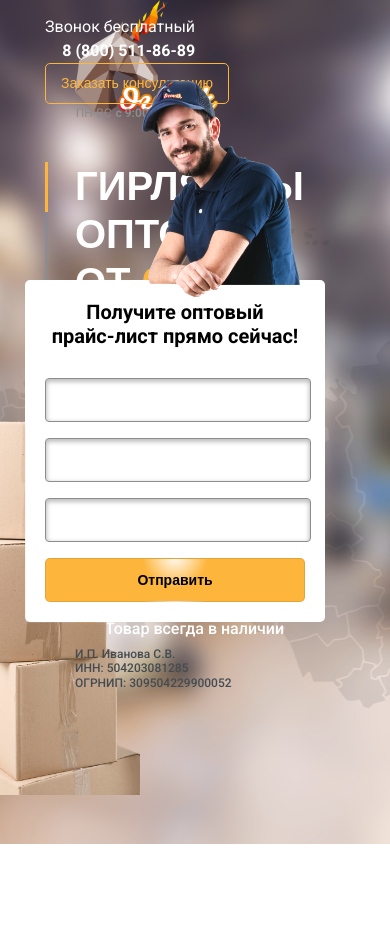
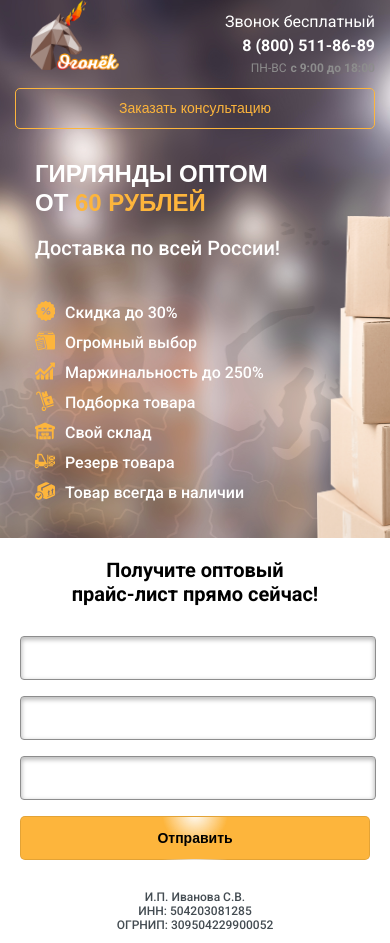
Before and after one commit to z80b/girlandy, a PHP site: page / in a window 390 px wide; the page is wider, and only the part inside the window is pictured. Before the commit the page ends 844 px from the top of that part, so only its background shows below. Run offline with PHP 8.4, Linux system fonts and the light colour scheme.

Commit message:
mobile version

```diff
--- a/src/css/blocks/form.styl
+++ b/src/css/blocks/form.styl
@@ -10,6 +10,9 @@
     background-color #fff
     border-radius 5px
     text-align center
+
+    @media (max-width: 720px)
+        border-radius 0
 
     &__title
         font-size 2.8rem
--- a/styles.css
+++ b/styles.css
@@ -44,6 +44,13 @@
      -moz-border-radius: 5px;
           border-radius: 5px;
   text-align: center;
+}
+@media (max-width: 720px) {
+  .lp-form {
+    -webkit-border-radius: 0;
+       -moz-border-radius: 0;
+            border-radius: 0;
+  }
 }
 .lp-form__title {
   font-size: 2.8rem;
@@ -245,6 +252,16 @@
     right: 3rem;
   }
 }
+@media (max-width: 720px) {
+  .lp-top-info {
+    right: 0;
+    width: 100%;
+    -webkit-box-sizing: border-box;
+       -moz-box-sizing: border-box;
+            box-sizing: border-box;
+    padding: 0 1.5rem;
+  }
+}
 .lp-top-info__title {
   font-weight: 400;
 }
@@ -261,6 +278,19 @@
     bottom: -1.5rem;
     left: 0;
     width: 15.5rem;
+    padding: 0;
+  }
+}
+@media (max-width: 720px) {
+  .lp-top-info__block--first {
+    bottom: 5rem;
+    left: auto;
+    right: 1.5rem;
+  }
+}
+@media (max-width: 720px) {
+  .lp-top-info__block {
+    float: none;
     padding: 0;
   }
 }
@@ -297,6 +327,12 @@
   background-color: #fdb53c;
   color: #000;
 }
+@media (max-width: 720px) {
+  .lp-top-info__button {
+    width: 100%;
+    margin: 3rem 0 0;
+  }
+}
 .lp-page {
   position: relative;
   width: 1165px;
@@ -313,6 +349,12 @@
     padding: 0;
   }
 }
+@media (max-width: 720px) {
+  .lp-page {
+    min-height: auto;
+    min-width: 320px;
+  }
+}
 .lp-page__wrapper {
   width: 100%;
   height: 100%;
@@ -324,6 +366,11 @@
 @media (max-width: 1024px) {
   .lp-page__wrapper {
     padding: 0 4.5rem;
+  }
+}
+@media (max-width: 720px) {
+  .lp-page__wrapper {
+    padding: 0;
   }
 }
 .lp-page__logo {
@@ -343,12 +390,28 @@
     margin: 0 0 0 3rem;
   }
 }
+@media (max-width: 720px) {
+  .lp-page__logo {
+    width: 90px;
+    height: 70px;
+  }
+}
 .lp-page__body {
   padding: 6rem 0 0;
 }
 @media (max-width: 1024px) {
   .lp-page__body {
     padding: 5rem 0 0;
+  }
+}
+@media (max-width: 720px) {
+  .lp-page__body {
+    padding: 9rem 0.5rem 3rem;
+    background: url("/imgs/boxes-mobile.png") 100% 100% no-repeat;
+    -webkit-background-size: auto 322px;
+       -moz-background-size: auto 322px;
+         -o-background-size: auto 322px;
+            background-size: auto 322px;
   }
 }
 .lp-page__form {
@@ -394,6 +457,20 @@
             background-size: contain;
   }
 }
+@media (max-width: 720px) {
+  .lp-page__form {
+    position: relative;
+    top: auto;
+    right: auto;
+    left: auto;
+    width: 100%;
+    margin: 0;
+  }
+  .lp-page__form::after,
+  .lp-page__form::before {
+    display: none;
+  }
+}
 .lp-page__title {
   position: relative;
   font: 800 5rem/1.2 'Gotham Pro', sans-serif;
@@ -421,10 +498,20 @@
     left: 0;
   }
 }
+@media (max-width: 720px) {
+  .lp-page__title::before {
+    display: none;
+  }
+}
 @media (max-width: 1024px) {
   .lp-page__title {
     font-size: 4rem;
     padding: 0 0 0 3rem;
+  }
+}
+@media (max-width: 720px) {
+  .lp-page__title {
+    font-size: 2.4rem;
   }
 }
 .lp-page__subject {
@@ -475,3 +562,16 @@
     line-height: 1.2;
   }
 }
+@media (max-width: 720px) {
+  .lp-page__footer {
+    position: relative;
+    top: auto;
+    right: auto;
+    left: auto;
+    bottom: auto;
+    width: 100%;
+    text-align: center;
+    background-color: #fff;
+    padding: 1rem 0;
+  }
+}
```
Also changed, not shown: src/css/blocks/top.styl (+19 -0 lines), src/css/index.styl (+36 -0 lines), imgs/boxes-mobile.png (added), imgs/cross.svg, imgs/markup-mobile.jpg, imgs/markup-tablet.jpg.
